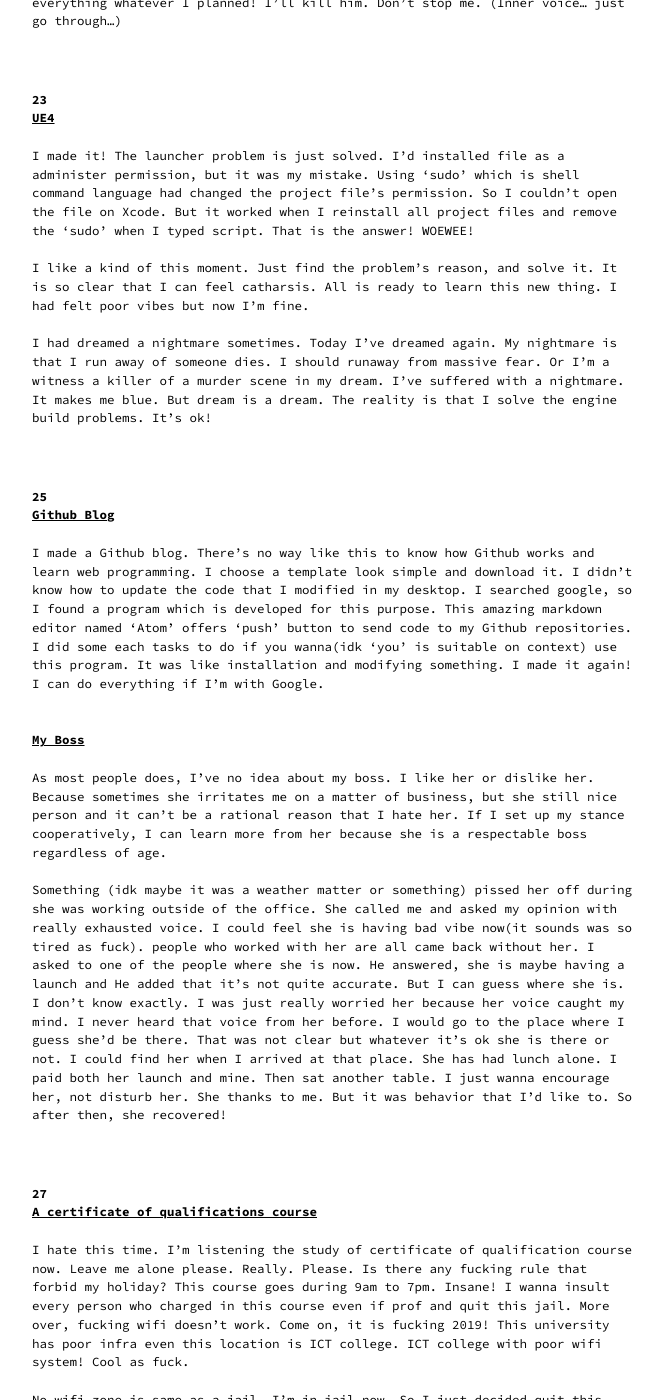
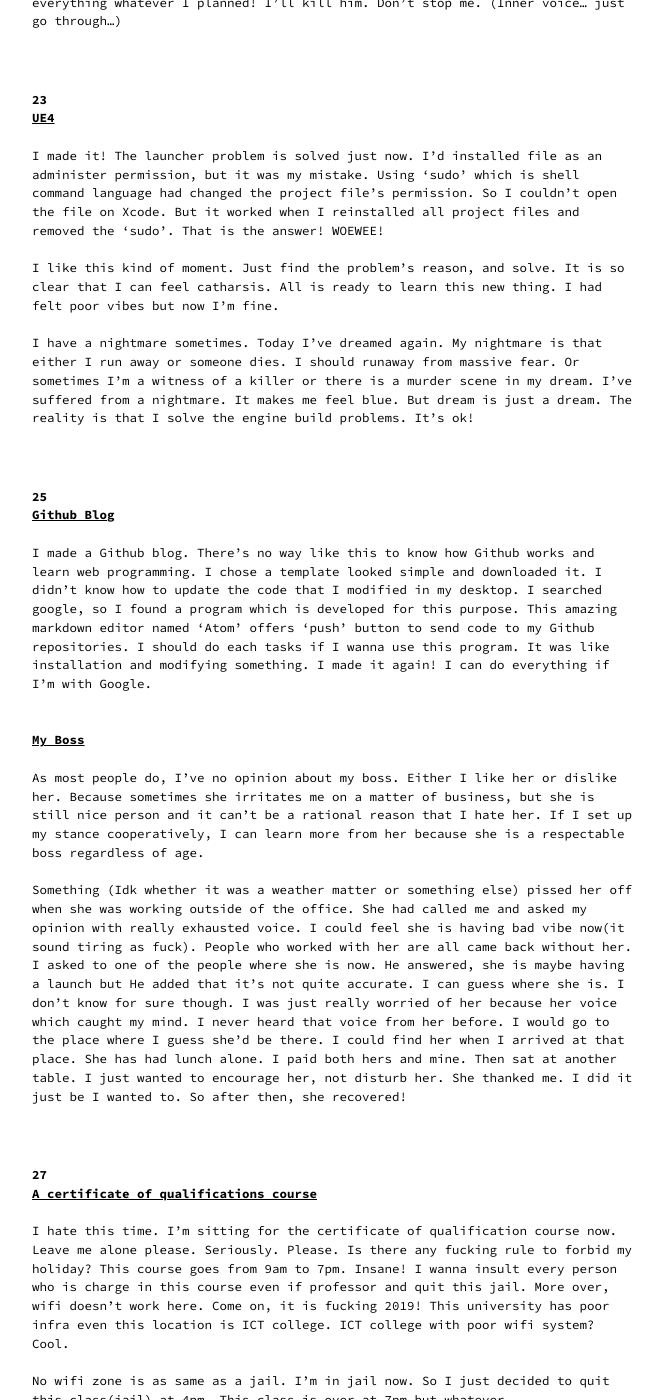
Before and after one commit to hywrot/hywrot.github.io, a Jekyll site: the page built from _posts/2019-07-31-Jul-19.md, in a window 1280 px wide and 1400 px high, scrolled down 914 px. Shown: the whole window, without its empty margins (308-971 px from the left). Built offline with Jekyll 4.4.1, drawn with Linux system fonts in a browser that asks for light colours; some of the changed text lies outside the part shown.

Commit message:
blog update

```diff
--- a/_config.yml
+++ b/_config.yml
@@ -7,7 +7,7 @@ header_pages:
   - record.md
   - contact.md
 
-footer: 'Everything begins with your stance. Remember / Follow me on <a href="https://twitter.com/hywro">twitter</a>'
+footer: 'Everything begins with your stance. Remember. / Follow me on <a href="https://twitter.com/hywro">twitter</a>'
 
 style: light # dark (default) or light
 
--- a/_posts/2019-07-31-Jul-19.md
+++ b/_posts/2019-07-31-Jul-19.md
@@ -27,9 +27,9 @@ I made a plan to install Unreal Engine when I arrive my home, after this insane
 
 ##### 23 <br>
 **<u>UE4</u>** <br>
-I made it! The launcher problem is just solved. I'd installed file as a administer permission, but it was my mistake. Using 'sudo' which is shell command language had changed the project file's permission. So I couldn't open the file on Xcode. But it worked when I reinstall all project files and remove the 'sudo' when I typed script. That is the answer! WOEWEE! <br>
-I like a kind of this moment. Just find the problem's reason, and solve it. It is so clear that I can feel catharsis. All is ready to learn this new thing. I had felt poor vibes but now I'm fine. <br>
-I had dreamed a nightmare sometimes. Today I've dreamed again. My nightmare is that I run away of someone dies. I should runaway from massive fear. Or I'm a witness a killer of a murder scene in my dream. I've suffered with a nightmare. It makes me blue. But dream is a dream. The reality is that I solve the engine build problems. It's ok!
+I made it! The launcher problem is solved just now. I'd installed file as an administer permission, but it was my mistake. Using 'sudo' which is shell command language had changed the project file's permission. So I couldn't open the file on Xcode. But it worked when I reinstalled all project files and removed the 'sudo'. That is the answer! WOEWEE! <br>
+I like this kind of moment. Just find the problem's reason, and solve. It is so clear that I can feel catharsis. All is ready to learn this new thing. I had felt poor vibes but now I'm fine. <br>
+I have a nightmare sometimes. Today I've dreamed again. My nightmare is that either I run away or someone dies. I should runaway from massive fear. Or sometimes I'm a witness of a killer or there is a murder scene in my dream. I've suffered from a nightmare. It makes me feel blue. But dream is just a dream. The reality is that I solve the engine build problems. It's ok!
 <br><br>
 
 
@@ -37,33 +37,30 @@ I had dreamed a nightmare sometimes. Today I've dreamed again. My nightmare is t
 
 ##### 25 <br>
 **<u>Github Blog</u>** <br>
-I made a Github blog. There's no way like this to know how Github works and learn web programming. I choose a template look simple and download it. I didn't know how to update the code that I modified in my desktop. I searched google, so I found a program which is developed for this purpose. This amazing markdown editor named 'Atom' offers 'push' button to send code to my Github repositories. I did some each tasks to do if you wanna(idk 'you' is suitable on context) use this program. It was like installation and modifying something. I made it again! I can do everything if I'm with Google.
+I made a Github blog. There's no way like this to know how Github works and learn web programming. I chose a template looked simple and downloaded it. I didn't know how to update the code that I modified in my desktop. I searched google, so I found a program which is developed for this purpose. This amazing markdown editor named 'Atom' offers 'push' button to send code to my Github repositories. I should do each tasks if I wanna use this program. It was like installation and modifying something. I made it again! I can do everything if I'm with Google.
 <br><br>
 
 **<u>My Boss</u>** <br>
-As most people does, I've no idea about my boss. I like her or dislike her. Because sometimes she irritates me on a matter of business, but she still nice person and it can't be a rational reason that I hate her. If I set up my stance cooperatively, I can learn more from her because she is a respectable boss regardless of age. <br>
-Something (idk maybe it was a weather matter or something) pissed her off during she was working outside of the office. She called me and asked my opinion with really exhausted voice. I could feel she is having bad vibe now(it sounds was so tired as fuck). people who worked with her are all came back without her. I asked to one of the people where she is now. He answered, she is maybe having a launch and He added that it's not quite accurate. But I can guess where she is. I don't know exactly. I was just really worried her because her voice caught my mind. I never heard that voice from her before. I would go to the place where I guess she'd be there. That was not clear but whatever it's ok she is there or not. I could find her when I arrived at that place. She has had lunch alone. I paid both her launch and mine. Then sat another table. I just wanna encourage her, not disturb her. She thanks to me. But it was behavior that I'd like to. So after then, she recovered!
+As most people do, I've no opinion about my boss. Either I like her or dislike her. Because sometimes she irritates me on a matter of business, but she is still nice person and it can't be a rational reason that I hate her. If I set up my stance cooperatively, I can learn more from her because she is a respectable boss regardless of age. <br>
+Something (Idk whether it was a weather matter or something else) pissed her off when she was working outside of the office. She had called me and asked my opinion with really exhausted voice. I could feel she is having bad vibe now(it sound tiring as fuck). People who worked with her are all came back without her. I asked to one of the people where she is now. He answered, she is maybe having a launch but He added that it's not quite accurate. I can guess where she is. I don't know for sure though. I was just really worried of her because her voice which caught my mind. I never heard that voice from her before. I would go to the place where I guess she'd be there. I could find her when I arrived at that place. She has had lunch alone. I paid both hers and mine. Then sat at another table. I just wanted to encourage her, not disturb her. She thanked me. I did it just be I wanted to. So after then, she recovered!
 <br><br>
 
 
 
 ##### 27 <br>
 **<u>A certificate of qualifications course</u>** <br>
-I hate this time. I'm listening the study of certificate of qualification course now. Leave me alone please. Really. Please. Is there any fucking rule that forbid my holiday? This course goes during 9am to 7pm. Insane! I wanna insult every person who charged in this course even if prof and quit this jail. More over, fucking wifi doesn't work. Come on, it is fucking 2019! This university has poor infra even this location is ICT college. ICT college with poor wifi system! Cool as fuck. <br>
-No wifi zone is same as a jail. I'm in jail now. So I just decided quit this class(jail) at 4pm. This class is over at 7pm but whatever.
+I hate this time. I'm sitting for the certificate of qualification course now. Leave me alone please. Seriously. Please. Is there any fucking rule to forbid my holiday? This course goes from 9am to 7pm. Insane! I wanna insult every person who is charge in this course even if professor and quit this jail. More over, wifi doesn't work here. Come on, it is fucking 2019! This university has poor infra even this location is ICT college. ICT college with poor wifi system? Cool.<br>
+No wifi zone is as same as a jail. I'm in jail now. So I just decided to quit this class(jail) at 4pm. This class is over at 7pm but whatever.
 <br><br>
 
 
 
 ##### 28 <br>
 **<u>Reverse Engineering</u>** <br>
-I don't know what it is, but I've bought a book about this. I'll go through it. When I met a problem that is hard to solve, I leave a question on the website, StackOverFlow. Today I leave a two question. One is about a ASCII code problem, and the other is about memory switched wrong. In case of second one, I get an answer yet. Focousing on the first on, ASCII problem has solved thanks to an answer. Person who had answered at my question said 'you didn't find the memory adress OBVIOUSLY.' When I leave a question, I wrote 'I think it is ASCII error.'as definite tone. But all was my mistake... ㅋㅋㅋㅋㅋㅋㅋㅋㅋㅋㅋㅋㅋㅋ <br>
-I just couldn't find a right memory adress. That's all. I've solve that problem that bulling me for 2 days. As a result, I approach much closer to principle of memory than before.
+I don't know what it is, but I've bought a book about this. I'll go through it. When I met a problem that is hard to solve, I leave a question on the website, StackOverFlow. Today I left a two questions. One is about a ASCII code problem, and the other is about memory switched wrong. In case of the second one, I've not gotten an answer yet. Focusing on the first on, ASCII problem I asked has been solved. - thanks to an answer! Person who had answered my question said 'you didn't find the memory address OBVIOUSLY.' When I left a question, I wrote 'I think it is ASCII error.' with convincing tone. I mean that it's not my fault OBVIOUSLY, but it was all my mistake. (ㅋㅋㅋㅋㅋㅋㅋㅋㅋㅋㅋㅋㅋㅋ) <br>
+I just couldn't find a right memory address. That's all. I've solved that problem that has bullied me for 2days. As a result, I got much closer to principle of memory than before.
 
 
-##### 30 <br>
-**<u>Quit Supervisor</u>** <br>
-I've dicided to quit my position, so I fix a meeting with my manager. I had a enough time to consider about this matter before I decided it. I've just exausted at working 1pm to 10pm.
 
 <br><br>
 
```
Also changed, not shown: _posts/2019-02-28-Feb-19.md (+2 -11 lines).
